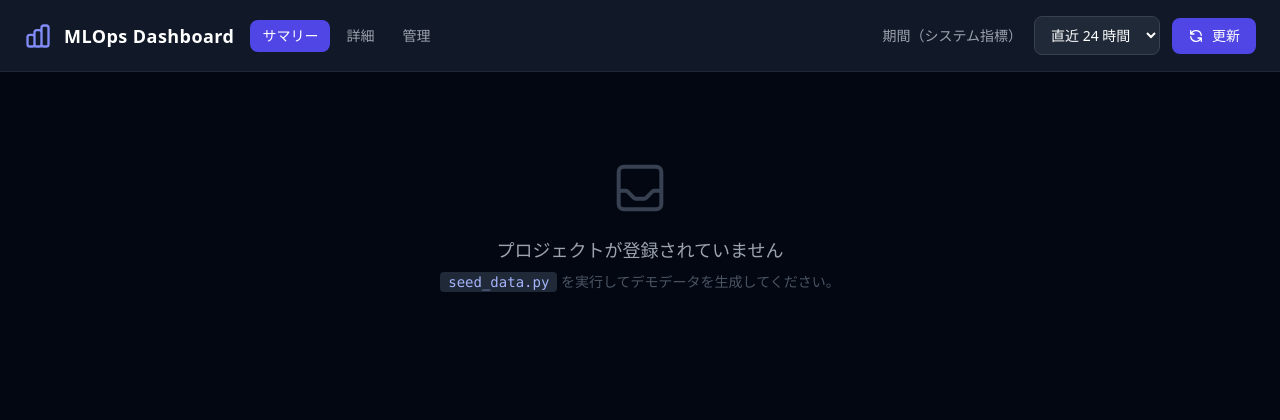
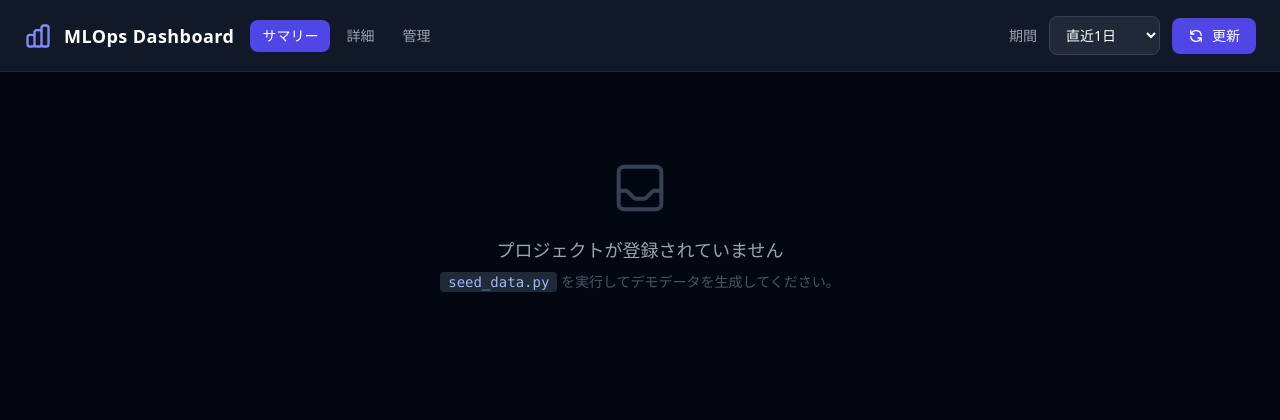
Before and after one commit to dabecha/mlops_dashboard, a FastAPI app: template app/templates/summary.html in a window 1280 px wide. Shown: the top 420 px of the page. Run offline with FastAPI, Linux system fonts and the light colour scheme; the template is opened without the code that fills it, so the values that code supplies are empty; some libraries are stand-ins or nearby versions.

Commit message:
feat: 期間の選択肢を直近1日/1週/1カ月/6カ月に変更
- index/summary: 期間セレクタを直近1日(24h)/1週(168h)/1カ月(720h)/
  6カ月(4320h) に変更（既定は直近1日）
- formatting: 期間ラベル整形 period_label(hours) を追加
- ui: period_label を Jinja グローバルに登録
- all_panels/summary_panels: 精度推移タイトル・精度列見出しを
  period_label で選択期間表示に統一

Co-Authored-By: Claude Opus 4.8 <noreply@anthropic.com>

```diff
--- a/app/routers/ui.py
+++ b/app/routers/ui.py
@@ -11,7 +11,7 @@ from sqlalchemy.orm import Session
 
 from ..database import get_db
 from ..exceptions import AppError, NotFoundError
-from ..formatting import format_duration
+from ..formatting import format_duration, period_label
 from ..metrics_catalog import is_higher_better, metrics_for_task
 from ..models import InferenceLog, Project
 from ..services import config as config_svc
@@ -30,6 +30,7 @@ templates = Jinja2Templates(directory=_TEMPLATE_DIR)
 templates.env.filters["duration"] = format_duration
 templates.env.globals["metrics_for_task"] = metrics_for_task
 templates.env.globals["metric_higher_better"] = is_higher_better
+templates.env.globals["period_label"] = period_label
 
 
 @log_call
--- a/app/templates/partials/all_panels.html
+++ b/app/templates/partials/all_panels.html
@@ -69,7 +69,7 @@
   <!-- 精度推移 -->
   <div class="bg-gray-900 border border-gray-800 rounded-xl p-5">
     <h2 class="text-sm font-semibold text-gray-300 mb-4">
-      精度推移（{% if hours >= 24 and hours % 24 == 0 %}直近 {{ hours // 24 }} 日{% else %}直近 {{ hours }} 時間{% endif %}）
+      精度推移（{{ period_label(hours) }}）
       {% if accuracy.metric_name %}
       <span class="text-xs font-normal text-gray-500 ml-1">— {{ accuracy.metric_name }}</span>
       {% endif %}
--- a/app/templates/partials/summary_panels.html
+++ b/app/templates/partials/summary_panels.html
@@ -48,7 +48,7 @@
         <th class="text-right px-4 py-3 font-medium">リクエスト数</th>
         <th class="text-right px-4 py-3 font-medium">エラー率</th>
         <th class="text-right px-4 py-3 font-medium">応答時間<br><span class="text-gray-600 normal-case">Avg / P95</span></th>
-        <th class="text-right px-4 py-3 font-medium">精度<br><span class="text-gray-600 normal-case">{% if hours >= 24 and hours % 24 == 0 %}直近 {{ hours // 24 }} 日{% else %}直近 {{ hours }} 時間{% endif %}</span></th>
+        <th class="text-right px-4 py-3 font-medium">精度<br><span class="text-gray-600 normal-case">{{ period_label(hours) }}</span></th>
         <th class="text-center px-4 py-3 font-medium">ドリフト</th>
         <th class="text-center px-4 py-3 font-medium w-16"></th>
       </tr>
--- a/app/templates/summary.html
+++ b/app/templates/summary.html
@@ -4,14 +4,14 @@
 {% block title %}サマリー — MLOps Dashboard{% endblock %}
 
 {% block header_controls %}
-<label class="text-sm text-gray-400">期間（システム指標）</label>
+<label class="text-sm text-gray-400">期間</label>
 <select id="hours-select"
   class="bg-gray-800 border border-gray-700 text-white text-sm rounded-lg px-3 py-2 focus:ring-indigo-500 focus:border-indigo-500"
   onchange="loadSummary()">
-  <option value="1">直近 1 時間</option>
-  <option value="6">直近 6 時間</option>
-  <option value="24" selected>直近 24 時間</option>
-  <option value="168">直近 7 日間</option>
+  <option value="24" selected>直近1日</option>
+  <option value="168">直近1週</option>
+  <option value="720">直近1カ月</option>
+  <option value="4320">直近6カ月</option>
 </select>
 
 <button type="button" onclick="loadSummary()"
```
Also changed, not shown: app/formatting.py (+14 -0 lines), app/templates/index.html (+4 -4 lines).
